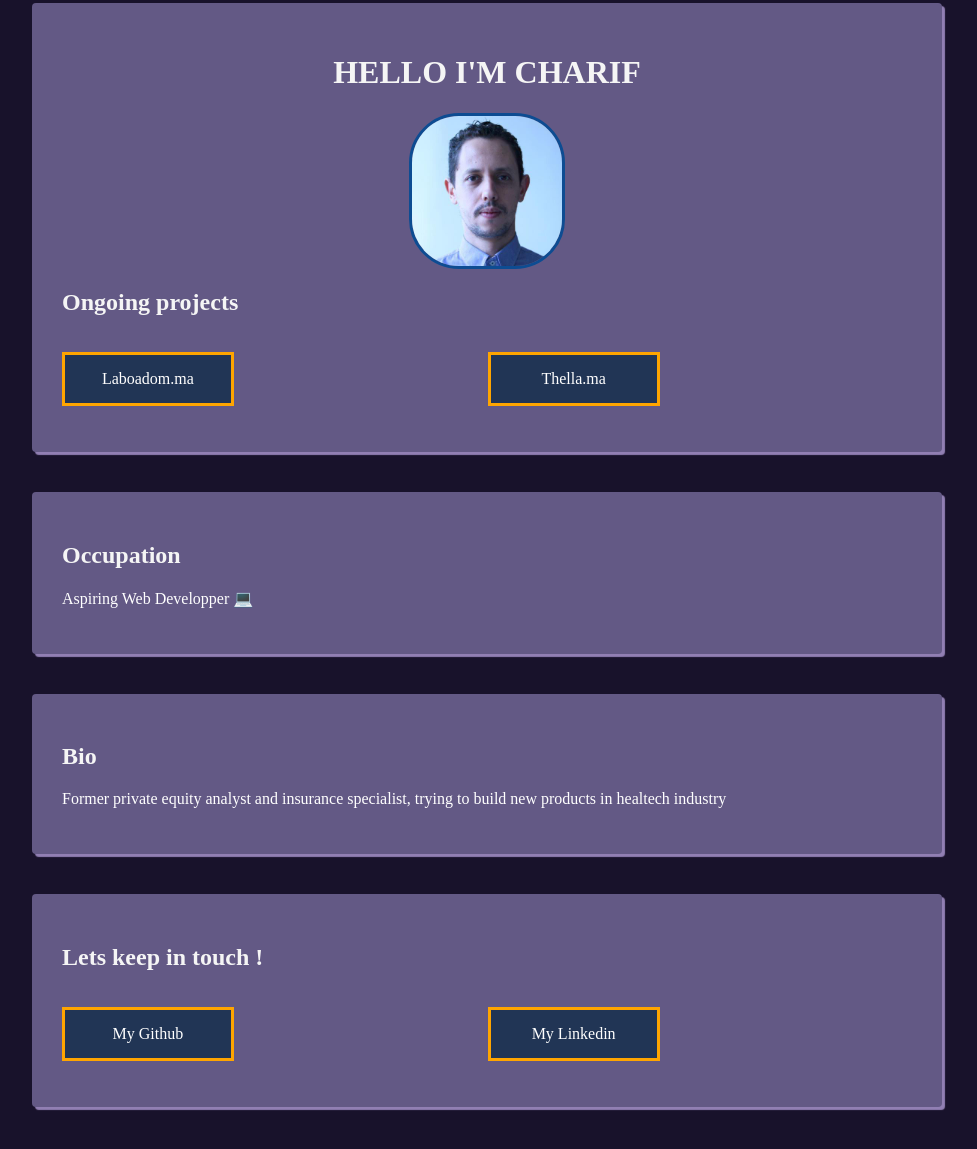
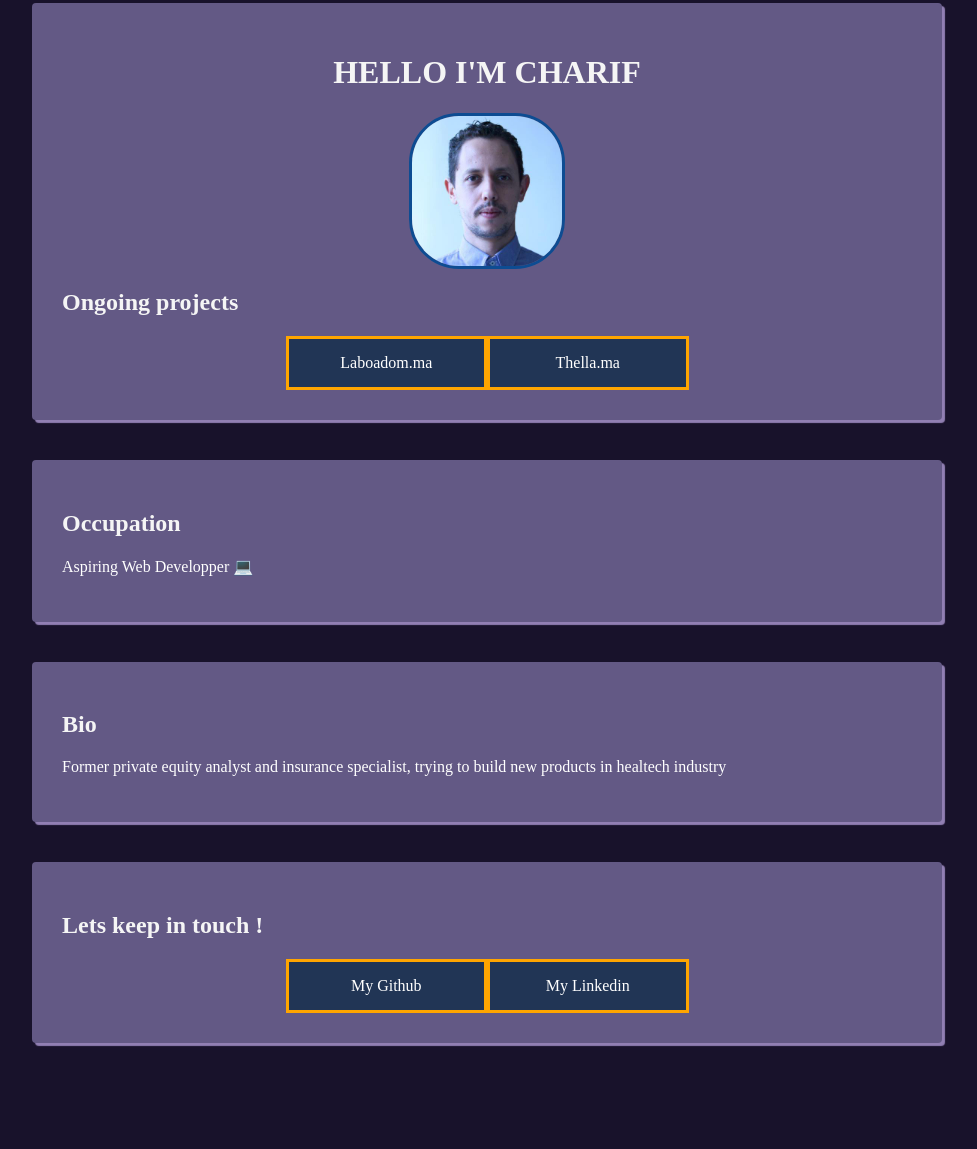
Before and after one commit to charifH86/profile, a plain HTML site: page index.html in a window 1280 px wide. Shown: the part 5-1154 px from the top of the page, without its empty margins (153-1130 px from the left). After the commit the page ends 1096 px from the top, so only its background shows below. Drawn offline with Linux system fonts and the light colour scheme.

Commit message:
3d
Signed-off-by: Charif Hassouni <hassounimohamedc@gmail.com>

```diff
--- a/index.html
+++ b/index.html
@@ -19,17 +19,9 @@
           </div>
           <h2> Ongoing projects </h2>
           <div class="aboutme">
-              <ul>
-                <li>
-                  <a href="https://www.laboadom.ma/"> Laboadom.ma
-                  </a>
-                </li>
-                <li>
-                  <a href="https://www.thella.ma"> Thella.ma
-                  </a>
-                </li>
-              </ul>
-            </div>
+              <a href="https://www.laboadom.ma/"> Laboadom.ma </a>
+              <a href="https://www.thella.ma"> Thella.ma </a>
+          </div>
       </div>
 
       <div class="whitebox">
@@ -48,19 +40,11 @@
       <div class="whitebox">
         <h2> Lets keep in touch ! </h2>
         <div class="aboutme">
-          <ul>
-            <li>
-              <a href="https://github.com/charifH86" > My Github
-              </a>
-            </li>
-            <li>
-              <a href="https://www.thella.ma"> My Linkedin
-            </a>
-            </li>
-          </ul>
+            <a href="https://github.com/charifH86" > My Github </a>
+            <a href="https://www.thella.ma"> My Linkedin </a>
+        </div>
       </div>
     </div>
-  </div>
   </body>
 </html>
 <!-- end of file -->
--- a/style.css
+++ b/style.css
@@ -7,10 +7,9 @@
 
 .aboutme {
   display: flex;
-  flex-wrap: wrap;
-  align-items: center;
+  justify-content: center;
   text-decoration: none;
-  line-height: 40px;
+  line-height: 40px
 }
 
 .allboxes {
@@ -43,28 +42,15 @@ img {
   border: solid #0D4C92
 }
 
-ul {
-  padding: 0;
-  width: 100%;
-}
-
-li {
-  display: inline;
-}
-
 a {
   outline: none;
   text-decoration: none;
   display: inline-block;
-  width: 19.5%;
+  width: 23%;
   text-align: center;
   line-height: 3;
   color: white;
   border: solid orange;
-}
-
-ul:last-child a {
-  margin-right: 250px;
 }
 
 a:link,
```
